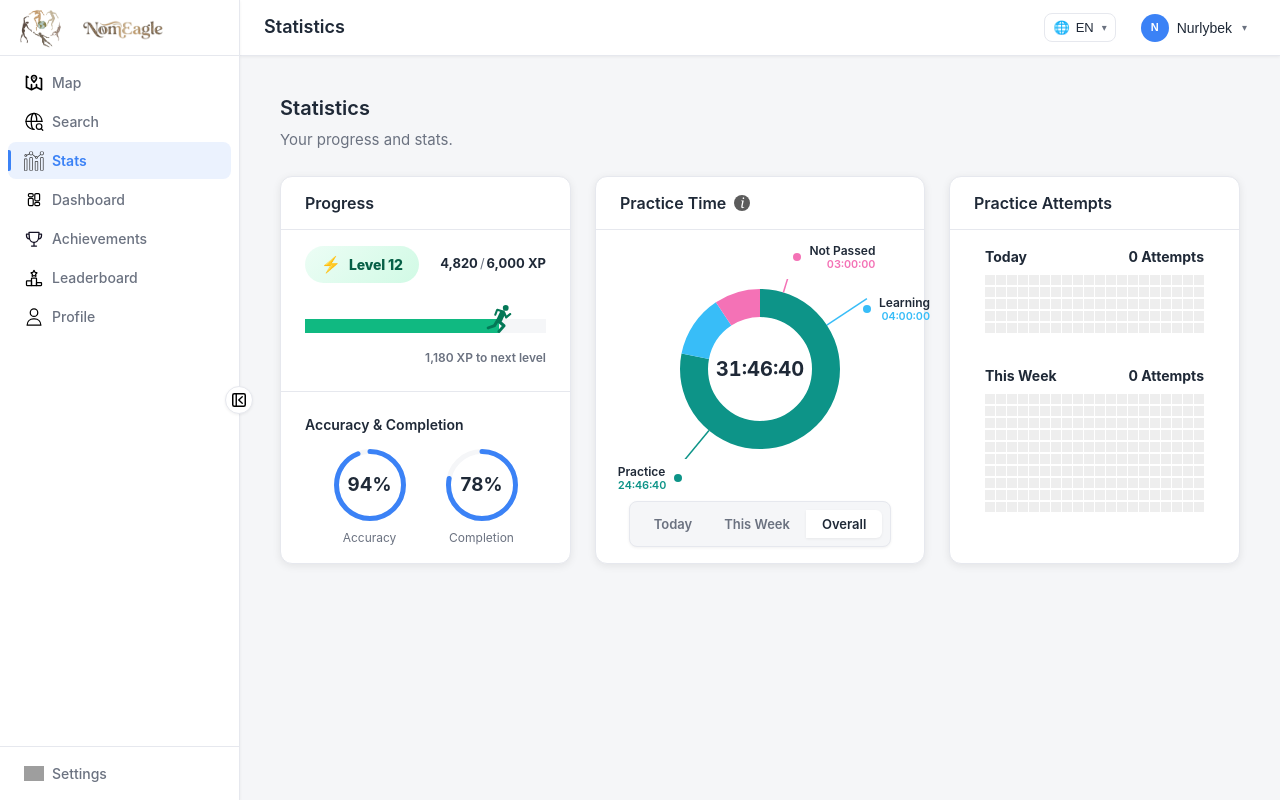
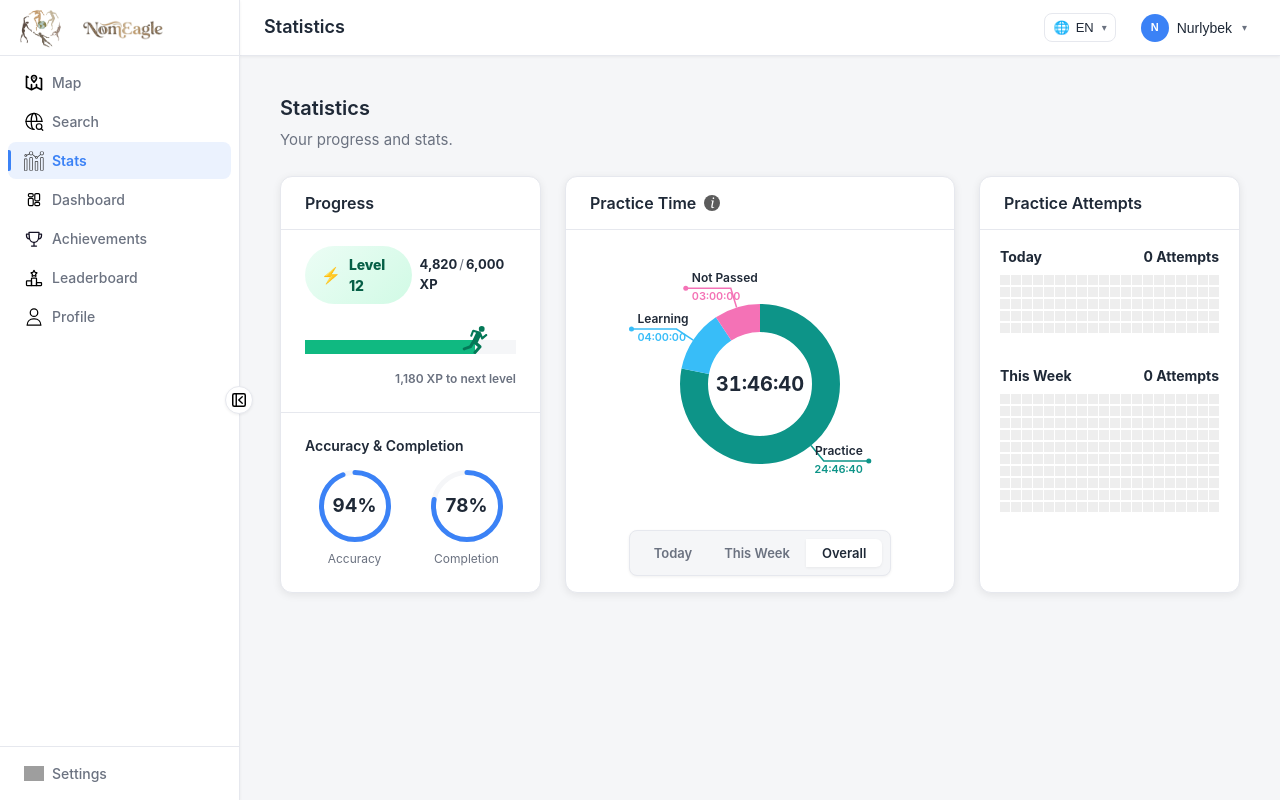
Before and after one commit to Nurlybek1-cpu/nomeagle, a React (Vite) app in the folder frontend/: page /app/stats in a window 1280 px wide. Built offline with nearby package versions, Linux system fonts and the light colour scheme; grey boxes are pictures that could not be loaded.

Commit message:
fix(statistics): fix practise time card

```diff
--- a/frontend/src/features/stats/components/PracticeTimeCard/PracticeTimeCard.module.css
+++ b/frontend/src/features/stats/components/PracticeTimeCard/PracticeTimeCard.module.css
@@ -145,10 +145,11 @@
 /* ---------- Donut + legend with pointing arrows ---------- */
 .donutChartWrap {
   position: relative;
-  width: 280px;
-  height: 180px;
+  width: 340px;
+  height: 260px;
   flex-shrink: 0;
   overflow: visible;
+  max-width: 100%;
 }
 
 .donutChartSvg {
@@ -190,52 +191,13 @@
   font-variant-numeric: tabular-nums;
 }
 
-.legendItemLeft,
-.legendItemRight {
-  position: absolute;
-  display: flex;
-  align-items: center;
-  gap: 8px;
-  pointer-events: none;
+.legendLabelText {
+  font-size: 0.75rem;
+  font-weight: 600;
+  fill: var(--ne-text);
 }
 
-.legendItemLeft {
-  flex-direction: row-reverse;
-}
-
-.legendItemRight {
-  flex-direction: row;
-}
-
-.legendDot {
-  width: 8px;
-  height: 8px;
-  border-radius: 50%;
-  flex-shrink: 0;
-}
-
-.legendText {
-  display: flex;
-  flex-direction: column;
-  gap: 0;
-  line-height: 1.25;
-}
-
-.legendItemLeft .legendText {
-  align-items: flex-start;
-}
-
-.legendItemRight .legendText {
-  align-items: flex-end;
-}
-
-.legendLabel {
-  font-size: 0.75rem;
-  font-weight: 600;
-  color: var(--ne-text);
-}
-
-.legendTime {
+.legendTimeText {
   font-size: 0.6875rem;
   font-weight: 600;
   font-variant-numeric: tabular-nums;
--- a/frontend/src/features/stats/components/PracticeTimeCard/PracticeTimeCard.tsx
+++ b/frontend/src/features/stats/components/PracticeTimeCard/PracticeTimeCard.tsx
@@ -23,7 +23,6 @@ const DONUT_SIZE = 160;
 const DONUT_STROKE = 28;
 const DONUT_R = (DONUT_SIZE - DONUT_STROKE) / 2;
 const DONUT_OUTER_R = DONUT_R + DONUT_STROKE / 2;
-const DONUT_INNER_R = DONUT_R - DONUT_STROKE / 2;
 const DONUT_CX = DONUT_SIZE / 2;
 const DONUT_CY = DONUT_SIZE / 2;
 const CIRCUMFERENCE = 2 * Math.PI * DONUT_R;
@@ -36,10 +35,10 @@ const LEGEND_ITEMS = [
 ] as const;
 
 /* Wrapper size for donut + leader lines and labels */
-const CHART_WIDTH = 280;
-const CHART_HEIGHT = 180;
-const DONUT_OX = 60;
-const DONUT_OY = 10;
+const CHART_WIDTH = 340;
+const CHART_HEIGHT = 260;
+const DONUT_OX = 90;
+const DONUT_OY = 50;
 const CENTER_X = DONUT_OX + DONUT_CX;
 const CENTER_Y = DONUT_OY + DONUT_CY;
 
@@ -59,7 +58,6 @@ function DonutChart({ data }: { data: PracticeTimeBreakdown }) {
   }, [typingSeconds, learningSeconds, notPassedSeconds, totalSeconds]);
 
   const outerR = DONUT_OUTER_R;
-  const labelOffset = 48;
 
   /* Segment outer points (midpoint on ring) and label position = segment + outward offset */
   const segmentLabels = useMemo(() => {
@@ -67,7 +65,7 @@ function DonutChart({ data }: { data: PracticeTimeBreakdown }) {
     const lenL = (learningSeconds / total) * CIRCUMFERENCE;
     const lenN = (notPassedSeconds / total) * CIRCUMFERENCE;
     const r = DONUT_R;
-    const toAngle = (s: number) => -Math.PI / 2 - s / r;
+    const toAngle = (s: number) => -Math.PI / 2 + s / r;
     const toOuterPoint = (angle: number) => ({
       x: CENTER_X + outerR * Math.cos(angle),
       y: CENTER_Y + outerR * Math.sin(angle),
@@ -80,12 +78,26 @@ function DonutChart({ data }: { data: PracticeTimeBreakdown }) {
     return midpoints.map((pt) => {
       const ux = (pt.x - CENTER_X) / outerR;
       const uy = (pt.y - CENTER_Y) / outerR;
+      const isRight = ux >= 0;
+
+      const elbowOffset = 20;
+      const textWidth = 45;
+
+      const elbow = {
+        x: pt.x + elbowOffset * ux,
+        y: pt.y + elbowOffset * uy,
+      };
+
+      const end = {
+        x: elbow.x + (isRight ? textWidth : -textWidth),
+        y: elbow.y,
+      };
+
       return {
         ring: pt,
-        label: {
-          x: pt.x + labelOffset * ux,
-          y: pt.y + labelOffset * uy,
-        },
+        elbow,
+        end,
+        isRight,
       };
     });
   }, [typingSeconds, learningSeconds, notPassedSeconds, total]);
@@ -123,18 +135,46 @@ function DonutChart({ data }: { data: PracticeTimeBreakdown }) {
             />
           ))}
         </g>
-        {segmentLabels.map(({ ring, label }, i) => {
-          const color = LEGEND_ITEMS[i].color;
-          const points = `${label.x},${label.y} ${ring.x},${ring.y}`;
+        {segmentLabels.map(({ ring, elbow, end, isRight }, i) => {
+          const item = LEGEND_ITEMS[i];
+          const seconds = secondsByKey[item.key];
+          const points = `${ring.x},${ring.y} ${elbow.x},${elbow.y} ${end.x},${end.y}`;
+          const textAnchor = isRight ? 'end' : 'start';
+          const textX = isRight ? end.x - 6 : end.x + 6;
+
           return (
+            <g key={item.key}>
               <polyline
-              key={i}
                 points={points}
                 fill="none"
-              stroke={color}
+                stroke={item.color}
                 strokeWidth="1.5"
                 className={styles.leaderLine}
               />
+              <circle
+                cx={end.x}
+                cy={end.y}
+                r={2.5}
+                fill={item.color}
+              />
+              <text
+                x={textX}
+                y={end.y - 6}
+                className={styles.legendLabelText}
+                textAnchor={textAnchor}
+              >
+                {item.label}
+              </text>
+              <text
+                x={textX}
+                y={end.y + 12}
+                className={styles.legendTimeText}
+                fill={item.color}
+                textAnchor={textAnchor}
+              >
+                {formatHms(seconds)}
+              </text>
+            </g>
           );
         })}
       </svg>
@@ -149,35 +189,6 @@ function DonutChart({ data }: { data: PracticeTimeBreakdown }) {
       >
         <span className={styles.donutTime}>{formatHms(totalSeconds)}</span>
       </div>
-      {segmentLabels.map(({ label }, i) => {
-        const item = LEGEND_ITEMS[i];
-        const seconds = secondsByKey[item.key];
-        const isRight = label.x > CENTER_X;
-        const dotRadius = 4;
-        return (
-          <div
-            key={item.key}
-            className={isRight ? styles.legendItemRight : styles.legendItemLeft}
-            style={
-              isRight
-                ? { left: label.x - dotRadius, top: label.y - dotRadius }
-                : { right: CHART_WIDTH - label.x - dotRadius, top: label.y - dotRadius }
-            }
-          >
-            <span
-              className={styles.legendDot}
-              style={{ background: item.color }}
-              aria-hidden
-            />
-            <div className={styles.legendText}>
-              <span className={styles.legendLabel}>{item.label}</span>
-              <span className={styles.legendTime} style={{ color: item.color }}>
-                {formatHms(seconds)}
-              </span>
-            </div>
-          </div>
-        );
-      })}
     </div>
   );
 }
```
Lines whose indentation alone changed are shown as unchanged.
